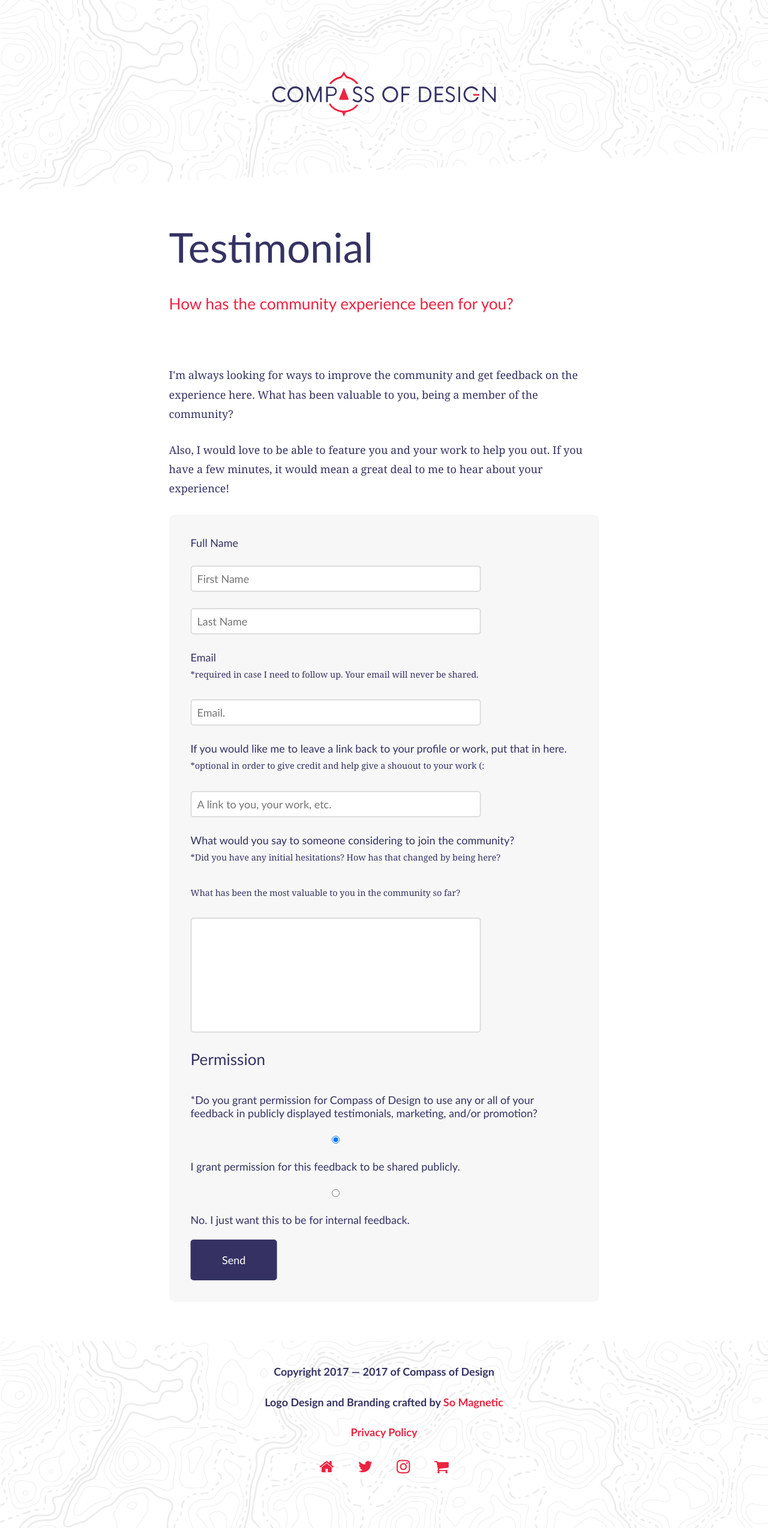
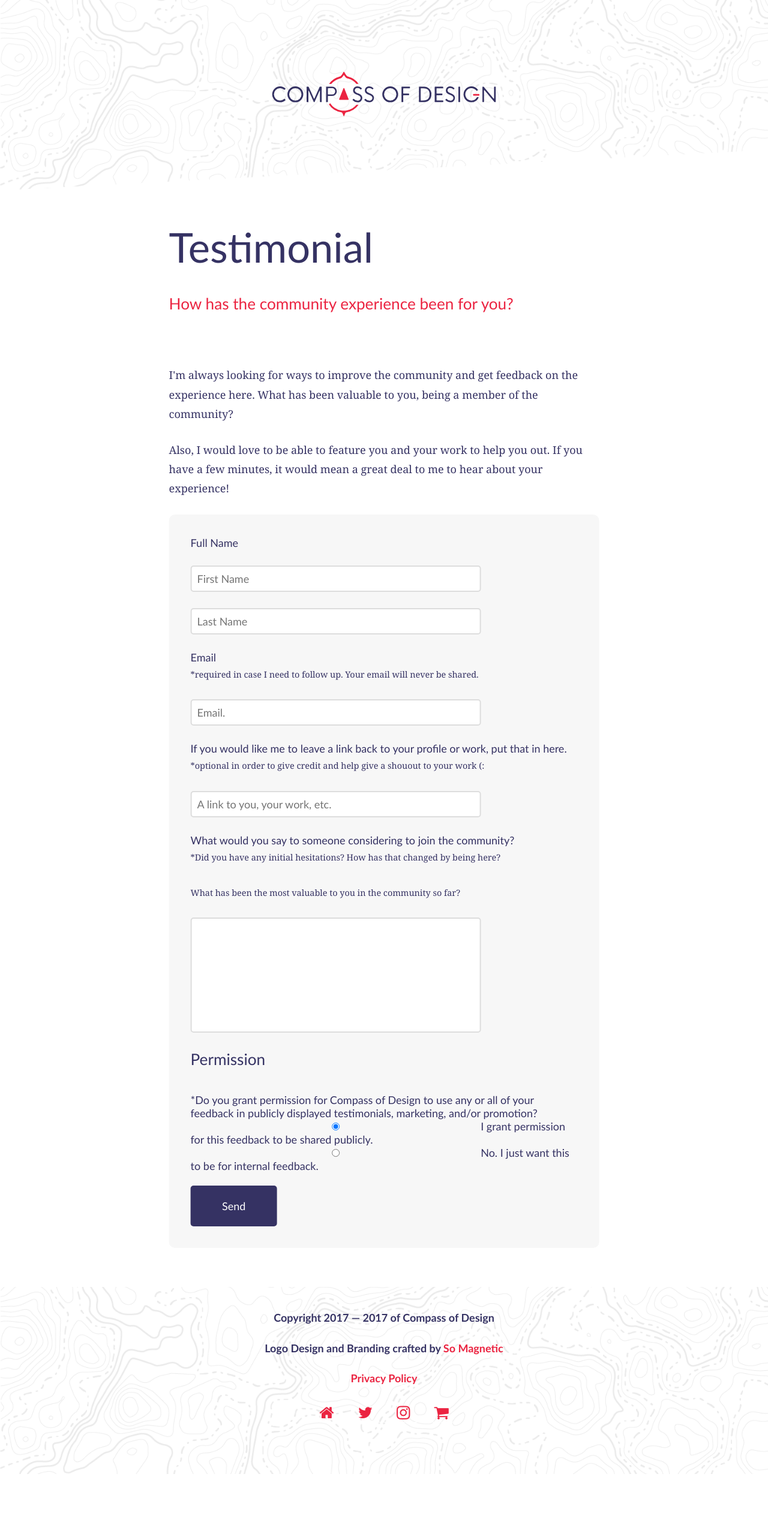
Before and after one commit to compassofdesign/site, a Jekyll site: the page built from testimonial/index.html, in a window 1280 px wide. Shown: the whole page at 60% size. Built offline with Jekyll 4.4.1, drawn with Linux system fonts in a browser that asks for light colours; nearby versions of some CDN libraries; a script that is not in the unit is left out; after the commit the page ends 2458 px from its top, so only the background shows below that.

Commit message:
Update master.css

```diff
--- a/css/master.css
+++ b/css/master.css
@@ -658,7 +658,7 @@ form.signup {
   background-color: #f7f7f7;
   padding: 2em;
   border-radius: 10px; }
-  form.signup input {
+  form.signup input:not(#form-yes, #form-no) {
     display: block;
     margin: 1.5em 0; }
     form.signup input:not(.button), form.signup input ~ textarea {
```
